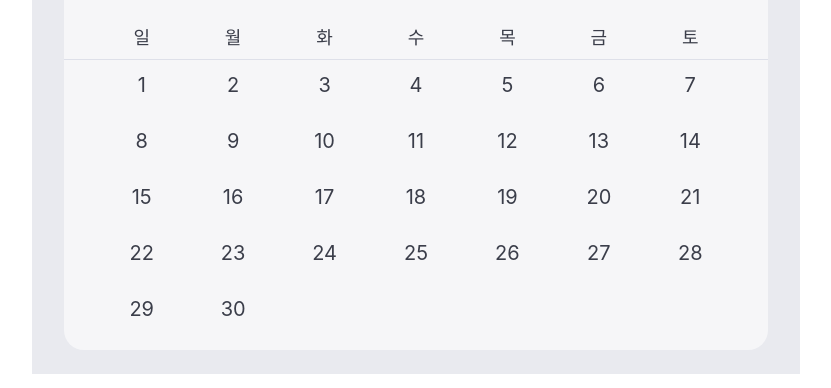
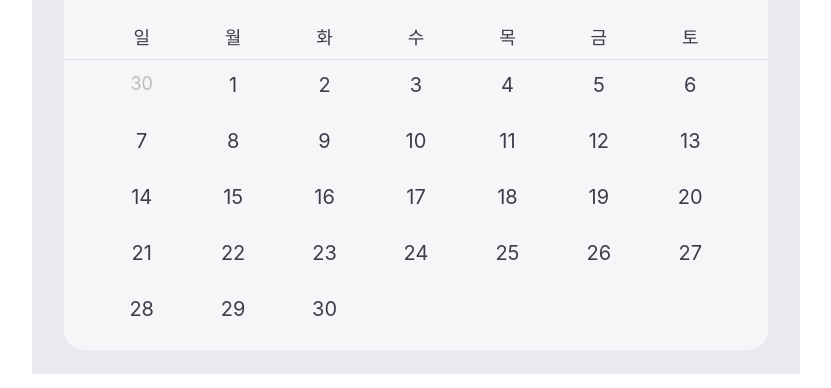
Before and after one commit to uu29/trading-log, a Next.js app: page /calendar in a window 1280 px wide. Shown: the part 218-606 px from the top of the page, without its empty margins (224-1055 px from the left). Built offline with nearby package versions, Linux system fonts and the light colour scheme.

Commit message:
update: /calendar 날짜 함수 적용

```diff
--- /dev/null
+++ b/hooks/useCalendar.ts
@@ -0,0 +1,47 @@
+import { useState, useEffect } from "react";
+
+// 현재 날짜의 연, 월 구하는 함수
+const getYM = (year, month) => {
+  month = month + 1;
+  if (month > 12) {
+    month = 1;
+    year++;
+  } else if (month < 1) {
+    month = 12;
+    year--;
+  }
+  return [year, month];
+};
+
+// 이번 달의 말일 구하는 함수
+const getLastDate = (year, month) => new Date(year, month + 1, 0).getDate();
+
+const useCalendar = () => {
+  const [prevYM, setPrevYM] = useState([0, 0]);
+  const [currYM, setCurrYM] = useState([0, 0]);
+  const [nextYM, setNextYM] = useState([0, 0]);
+  const [prevLastDate, setPrevLastDate] = useState(0);
+  const [lastDate, setLastDate] = useState(0);
+  const [firstDay, setFirstDay] = useState(0);
+
+  useEffect(() => {
+    const today = new Date();
+    const year = today.getFullYear();
+    const month = today.getMonth();
+    const first_date = new Date(year, month, 1).getDate();
+    const last_date = new Date(year, month + 1, 0).getDate();
+    const first_day = new Date(year, month, 1).getDay();
+    const prevYM = getYM(year, month - 1);
+    const currYM = getYM(year, month);
+    const nextYM = getYM(year, month + 1);
+    setPrevYM(prevYM);
+    setCurrYM(currYM);
+    setNextYM(nextYM);
+    setPrevLastDate(getLastDate(prevYM[0], prevYM[1]));
+    setLastDate(getLastDate(year, month));
+    setFirstDay(first_day);
+  }, []);
+
+  return { prevYM, currYM, nextYM, prevLastDate, lastDate, firstDay };
+};
+export default useCalendar;
--- a/pages/calendar.tsx
+++ b/pages/calendar.tsx
@@ -1,15 +1,21 @@
 import styled from "@emotion/styled";
+import useCalendar from "hooks/useCalendar";
 
-const Calendar = () => (
+const Calendar = () => {
+  const { prevYM, currYM, nextYM, prevLastDate, lastDate, firstDay } = useCalendar();
+
+  return (
     <section>
       <CalLayer>
         <TitleArea>
-        <ControlBtn type="button">10월</ControlBtn>
+          <ControlBtn type="button">{prevYM[1]}월</ControlBtn>
           <Title>
-          2021<span>년</span> 11<span>월</span>
+            {currYM[0]}
+            <span>년</span> {currYM[1]}
+            <span>월</span>
           </Title>
           <ControlBtn type="button" isNext>
-          12월
+            {nextYM[1]}월
           </ControlBtn>
           <AddBtn type="button">일정 추가</AddBtn>
         </TitleArea>
@@ -23,7 +29,12 @@ const Calendar = () => (
           <div>토</div>
         </Grid>
         <Grid>
-        {Array.from({ length: 30 }, (v, i) => i + 1).map((d) => (
+          {Array.from({ length: firstDay }, (v, i) => prevLastDate - firstDay + i + 1).map((d) => (
+            <div className="prev-month-dates" key={d}>
+              {d}
+            </div>
+          ))}
+          {Array.from({ length: lastDate }, (v, i) => i + 1).map((d) => (
             <div className="dates" key={d}>
               {d}
             </div>
@@ -66,6 +77,7 @@ const Calendar = () => (
       </Monthly>
     </section>
   );
+};
 
 const AlrtBtn = styled.button<{ isAlrtOn?: boolean }>`
   margin-top: -0.4rem;
@@ -130,6 +142,9 @@ const Grid = styled.div`
   .dates {
     height: 5.6rem;
     font-size: 2rem;
+  }
+  .prev-month-dates {
+    color: #bbb;
   }
 `;
 
```
Also changed, not shown: pages/list.tsx (added, +24 -0 lines). Lines whose indentation alone changed are shown as unchanged.
